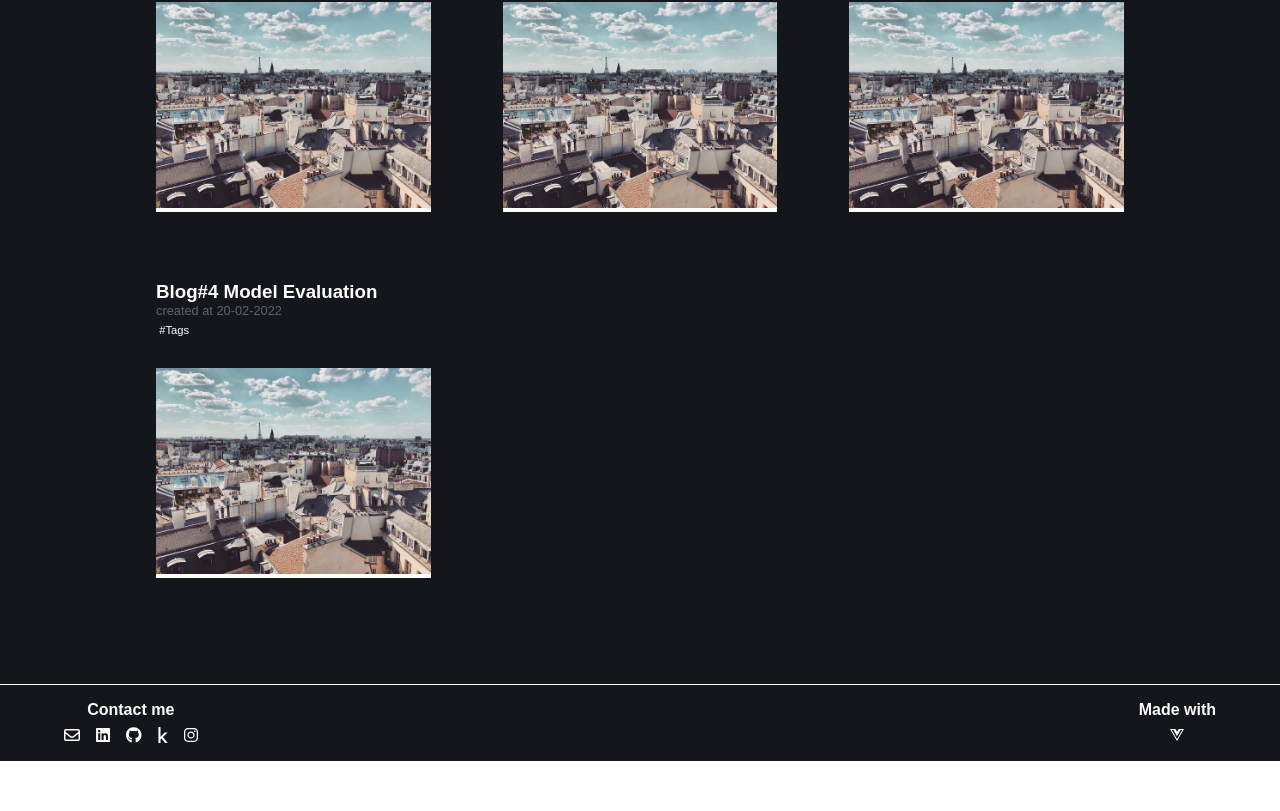
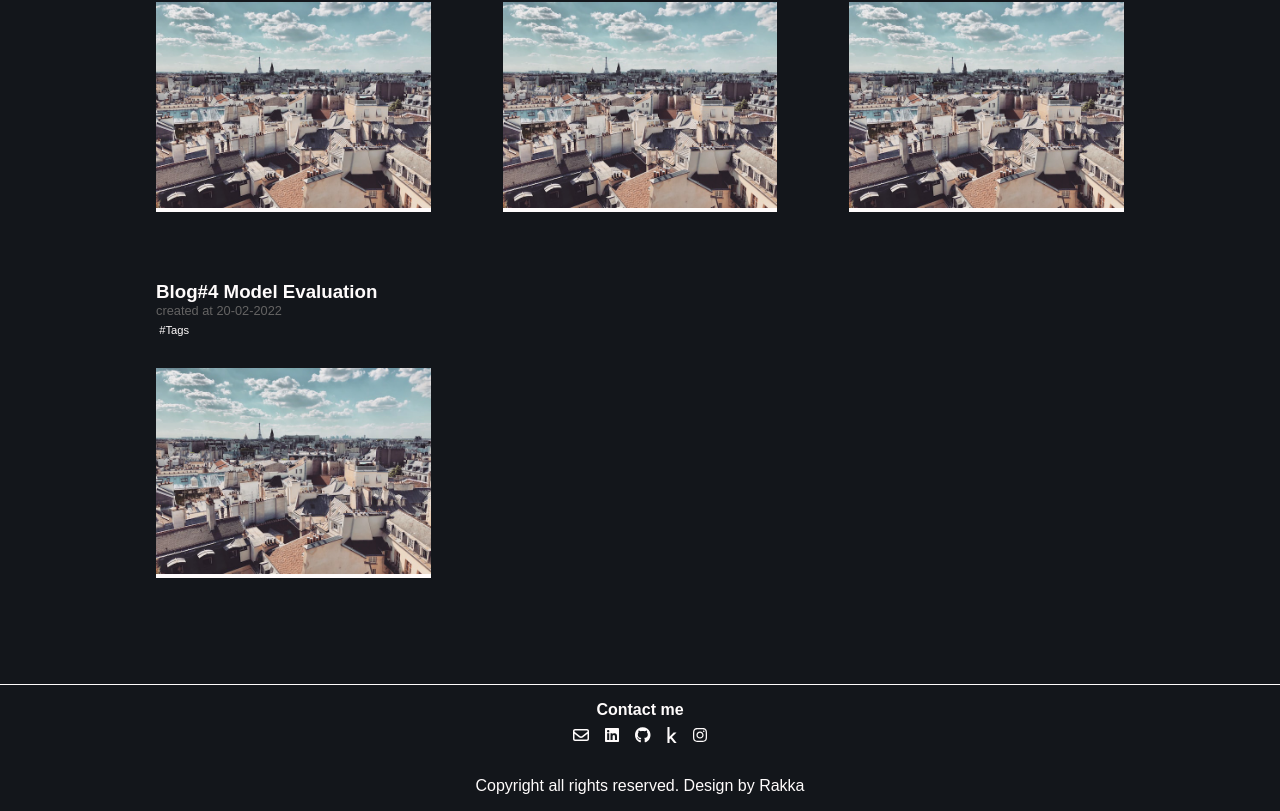
Before and after one commit to rakkaalhazimi/Vue-Blogspot, a Vue app: page / in a window 1280 px wide. Shown: the part 1810-2621 px from the top of the page. Before the commit the page ends 2571 px from the top, so only its background shows below. Built offline with nearby package versions, Linux system fonts and the light colour scheme.

Commit message:
change: restyle footer
add email link

```diff
--- a/src/components/SectionFooter.vue
+++ b/src/components/SectionFooter.vue
@@ -1,11 +1,11 @@
 <template>
   <footer>
-    <div class="subcontainer">
+    <div id="contact-container">
 
-      <h4>Contact me</h4>
+      <h4 id="contact-title">Contact me</h4>
       <ul class="icon-list">
         <li>
-          <a class="icon-item" href="#">
+          <a class="icon-item" href="mailto:rakkakeren@gmail.com">
             <i class="fa-regular fa-envelope"></i>
           </a>
         </li>
@@ -31,17 +31,8 @@
         </li>
       </ul>
 
-    </div>
+      <p>Copyright all rights reserved. Design by Rakka</p>
 
-    <div class="subcontainer">
-      <h4>Made with</h4>
-      <ul class="icon-list">
-        <li>
-          <a class="icon-item" href="https://vuejs.org/">
-            <i class="fa-brands fa-vuejs"></i>
-          </a>
-        </li>
-      </ul>
     </div>
 
   </footer>
@@ -50,7 +41,7 @@
 
 <style lang="scss">
 footer {
-  @include flex-row($justify: space-between);
+  @include flex-col($justify: center);
 
   margin-top: auto;
   padding: $navbar-pad;
@@ -58,13 +49,17 @@ footer {
   color: $text-dark;
   border-top: 1px solid $complement;
 
-  & .subcontainer {
-    @include flex-col($gap: .5rem);
-    text-align: left;
+  & #contact-container {
+    @include flex-col($gap: 0rem);
+  }
+
+  & #contact-title {
+    margin-bottom: .5rem;
   }
 
   & .icon-list {
     @include flex-row();
+    margin-bottom: 2rem;
   }
 
   & .icon-item {
```
